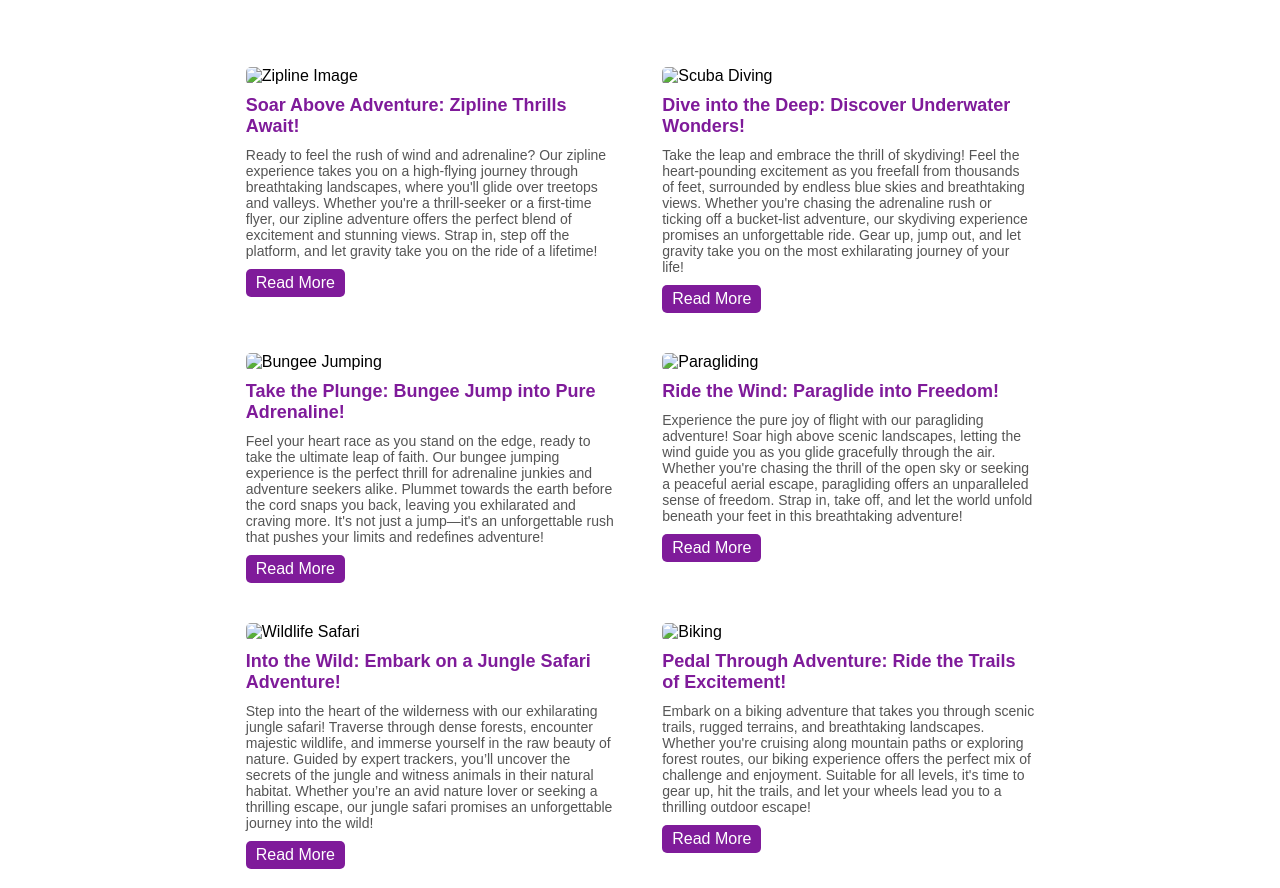
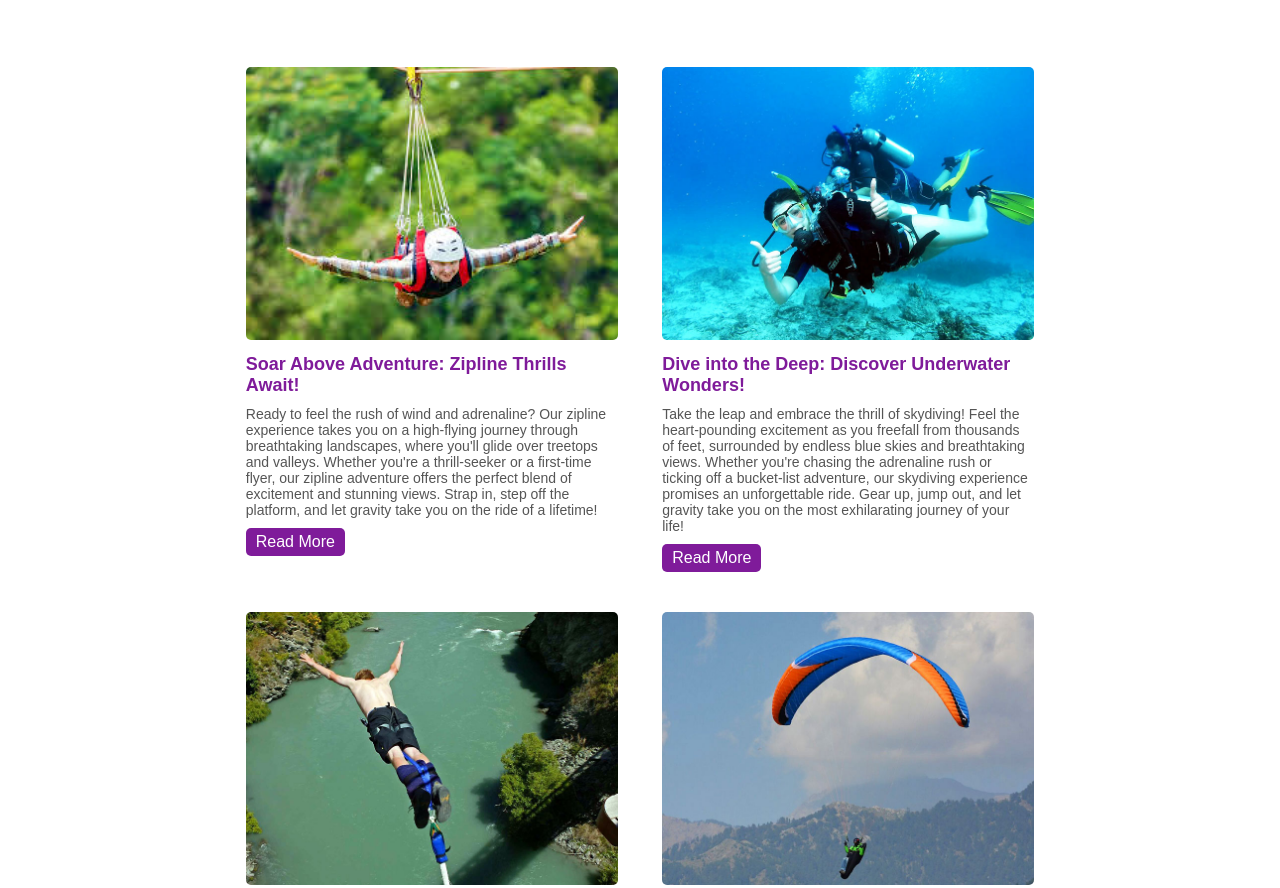
Before and after one commit to anu-varshini11/template-using-html-and-css, a plain HTML site: page index.html in a window 1280 px wide. Shown: the part 551-1439 px from the top of the page. Drawn offline with Linux system fonts and the light colour scheme.

Commit message:
final commit

```diff
--- a/index.html
+++ b/index.html
@@ -214,43 +214,43 @@
             </div>
         </div>
         <div class="header-image">
-            <img src="/project-2-html-and-css-template/images/img1.jpg" alt="Adventure Image">
+            <img src="images/img1.jpg" alt="Adventure Image">
         </div>
     </header>
 
     <section id="destinations">
         <div class="destination">
-            <img src="/project-2-html-and-css-template/images/img2.jpeg" alt="Zipline Image">
+            <img src="images/img2.jpeg" alt="Zipline Image">
             <h3>Soar Above Adventure: Zipline Thrills Await!</h3>
             <p>Ready to feel the rush of wind and adrenaline? Our zipline experience takes you on a high-flying journey through breathtaking landscapes, where you'll glide over treetops and valleys. Whether you're a thrill-seeker or a first-time flyer, our zipline adventure offers the perfect blend of excitement and stunning views. Strap in, step off the platform, and let gravity take you on the ride of a lifetime!</p>
             <a href="#" class="read-more">Read More</a>
         </div>
         <div class="destination">
-            <img src="/project-2-html-and-css-template/images/img3.jpg" alt="Scuba Diving">
+            <img src="images/img3.jpg" alt="Scuba Diving">
             <h3>Dive into the Deep: Discover Underwater Wonders!</h3>
             <p>Take the leap and embrace the thrill of skydiving! Feel the heart-pounding excitement as you freefall from thousands of feet, surrounded by endless blue skies and breathtaking views. Whether you're chasing the adrenaline rush or ticking off a bucket-list adventure, our skydiving experience promises an unforgettable ride. Gear up, jump out, and let gravity take you on the most exhilarating journey of your life!</p>
             <a href="#" class="read-more">Read More</a>
         </div>
         <div class="destination">
-            <img src="/project-2-html-and-css-template/images/img4.jpg" alt="Bungee Jumping">
+            <img src="images/img4.jpg" alt="Bungee Jumping">
             <h3>Take the Plunge: Bungee Jump into Pure Adrenaline!</h3>
             <p>Feel your heart race as you stand on the edge, ready to take the ultimate leap of faith. Our bungee jumping experience is the perfect thrill for adrenaline junkies and adventure seekers alike. Plummet towards the earth before the cord snaps you back, leaving you exhilarated and craving more. It's not just a jump—it's an unforgettable rush that pushes your limits and redefines adventure!</p>
             <a href="#" class="read-more">Read More</a>
         </div>
         <div class="destination">
-            <img src="/project-2-html-and-css-template/images/img5.jpg" alt="Paragliding">
+            <img src="images/img5.jpg" alt="Paragliding">
             <h3>Ride the Wind: Paraglide into Freedom!</h3>
             <p>Experience the pure joy of flight with our paragliding adventure! Soar high above scenic landscapes, letting the wind guide you as you glide gracefully through the air. Whether you're chasing the thrill of the open sky or seeking a peaceful aerial escape, paragliding offers an unparalleled sense of freedom. Strap in, take off, and let the world unfold beneath your feet in this breathtaking adventure!</p>
             <a href="#" class="read-more">Read More</a>
         </div>
         <div class="destination">
-            <img src="/project-2-html-and-css-template/images/img6.jpg" alt="Wildlife Safari">
+            <img src="images/img6.jpg" alt="Wildlife Safari">
             <h3>Into the Wild: Embark on a Jungle Safari Adventure!</h3>
             <p>Step into the heart of the wilderness with our exhilarating jungle safari! Traverse through dense forests, encounter majestic wildlife, and immerse yourself in the raw beauty of nature. Guided by expert trackers, you’ll uncover the secrets of the jungle and witness animals in their natural habitat. Whether you’re an avid nature lover or seeking a thrilling escape, our jungle safari promises an unforgettable journey into the wild!</p>
             <a href="#" class="read-more">Read More</a>
         </div>
         <div class="destination">
-            <img src="/project-2-html-and-css-template/images/img7.jpg" alt="Biking">
+            <img src="images/img7.jpg" alt="Biking">
             <h3>Pedal Through Adventure: Ride the Trails of Excitement!</h3>
             <p>Embark on a biking adventure that takes you through scenic trails, rugged terrains, and breathtaking landscapes. Whether you're cruising along mountain paths or exploring forest routes, our biking experience offers the perfect mix of challenge and enjoyment. Suitable for all levels, it's time to gear up, hit the trails, and let your wheels lead you to a thrilling outdoor escape!</p>
             <a href="#" class="read-more">Read More</a>
```
